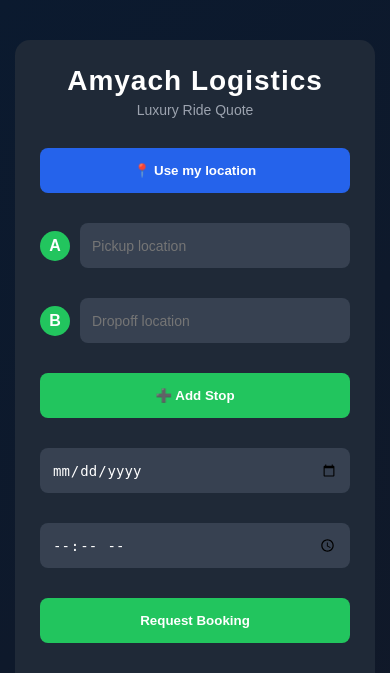
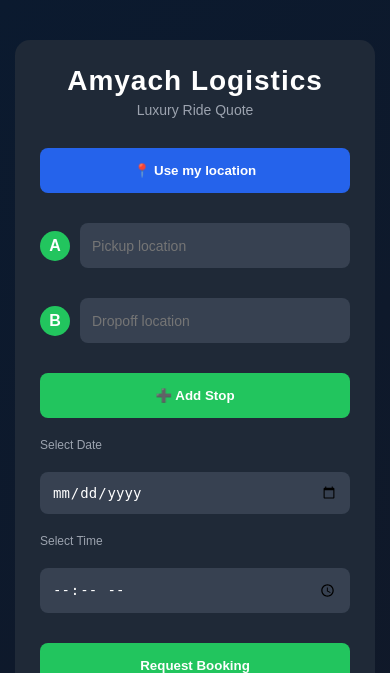
Before and after one commit to amyach66/cotizador-transporte, a Flask app: page / in a window 390 px wide. Shown: the top 673 px of the page. Run offline with Flask 3, Linux system fonts and the light colour scheme; some libraries are stand-ins or nearby versions.

Commit message:
Improve mobile UX by adding labels to date/time inputs and refine WhatsApp booking flow

```diff
--- a/templates/index.html
+++ b/templates/index.html
@@ -37,12 +37,15 @@
 
                 <button type="button" onclick="agregarParada()">➕ Add Stop</button>
 
-                <!-- FECHA Y HORA -->
-                <div class="input-group">
+                <!-- 🔥 DATE -->
+                <div class="input-group" style="flex-direction: column; align-items: flex-start;">
+                    <label style="font-size: 12px; color: #9ca3af;">Select Date</label>
                     <input type="date" name="fecha" required>
                 </div>
 
-                <div class="input-group">
+                <!-- 🔥 TIME -->
+                <div class="input-group" style="flex-direction: column; align-items: flex-start;">
+                    <label style="font-size: 12px; color: #9ca3af;">Select Time</label>
                     <input type="time" name="hora" required>
                 </div>
 
@@ -157,7 +160,8 @@ function actualizarEtiquetas() {
         String.fromCharCode(66 + stops.length);
 }
 
-// 🔥 WHATSAPP BOOKING
+function calcularRuta() {}
+
 function handleSubmit() {
 
     const origen = document.getElementById("origen").value;
@@ -211,7 +215,7 @@ ETA: ${eta}
 
 Please confirm availability.`;
 
-            const telefono = "15615601688"; // 🔥 TU NÚMERO LISTO
+            const telefono = "15615601688";
 
             const url = `https://wa.me/${telefono}?text=${encodeURIComponent(mensaje)}`;
 
```
